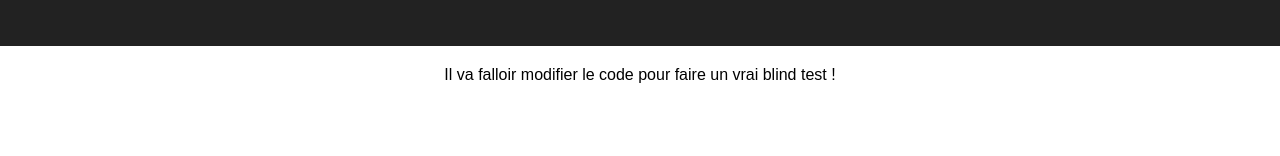
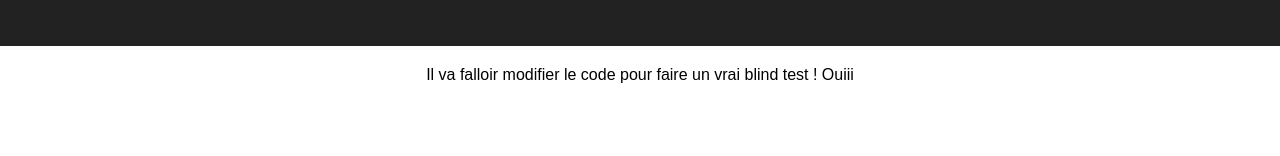
Before and after one commit to landacus/theodo-dojo-spotify-mxzsfq, a React (Vite) app: page / in a window 1280 px wide. Shown: the part 144-300 px from the top of the page. Built offline with nearby package versions, Linux system fonts and the light colour scheme.

Commit message:
modify text

```diff
--- a/src/App.tsx
+++ b/src/App.tsx
@@ -9,7 +9,9 @@ const App = () => {
         <h1 className="App-title">Bienvenue sur le blind test</h1>
       </header>
       <div className="App-images">
-        <p>Il va falloir modifier le code pour faire un vrai blind test !</p>
+        <p>
+          Il va falloir modifier le code pour faire un vrai blind test ! Ouiii
+        </p>
       </div>
       <div className="App-buttons"></div>
     </div>
```
